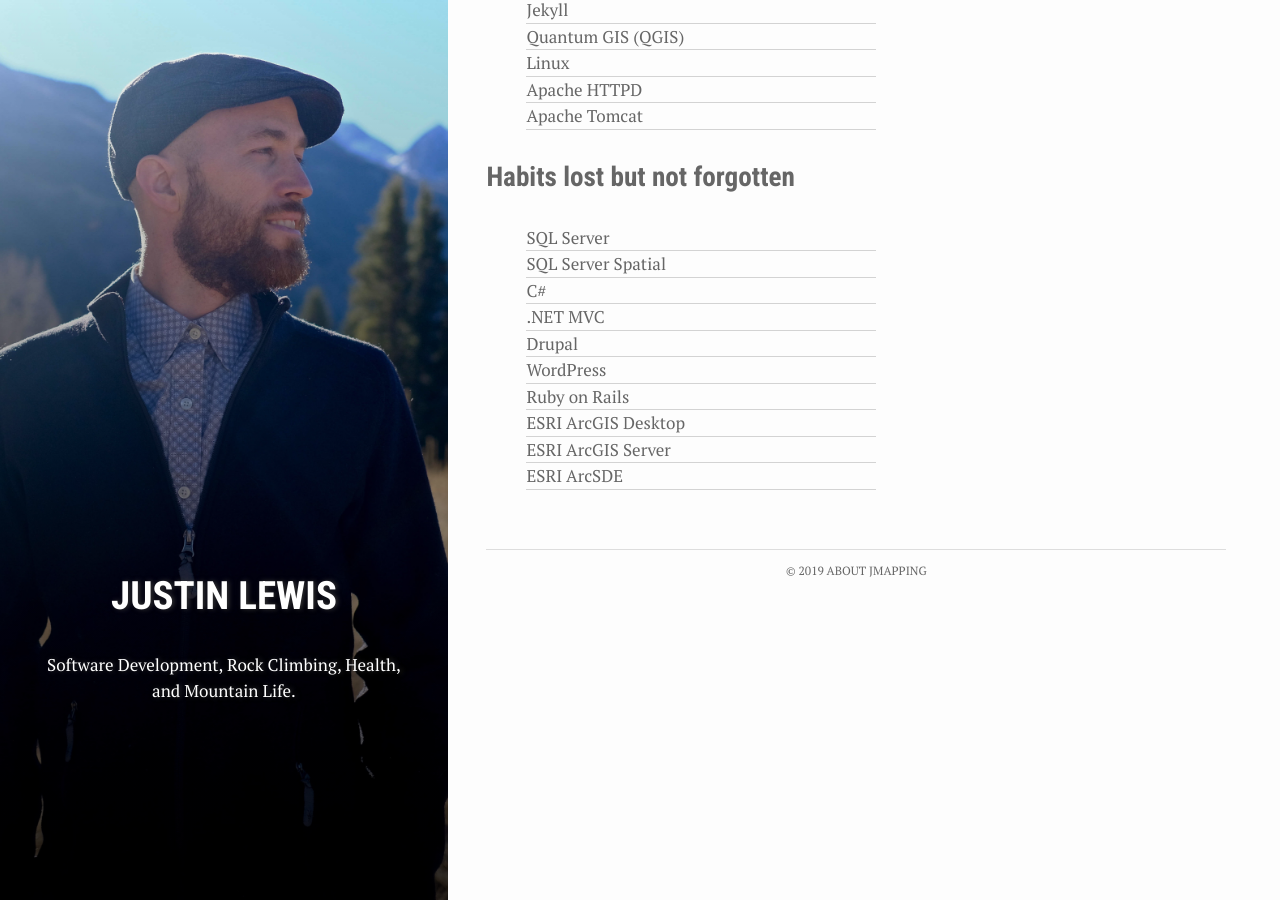
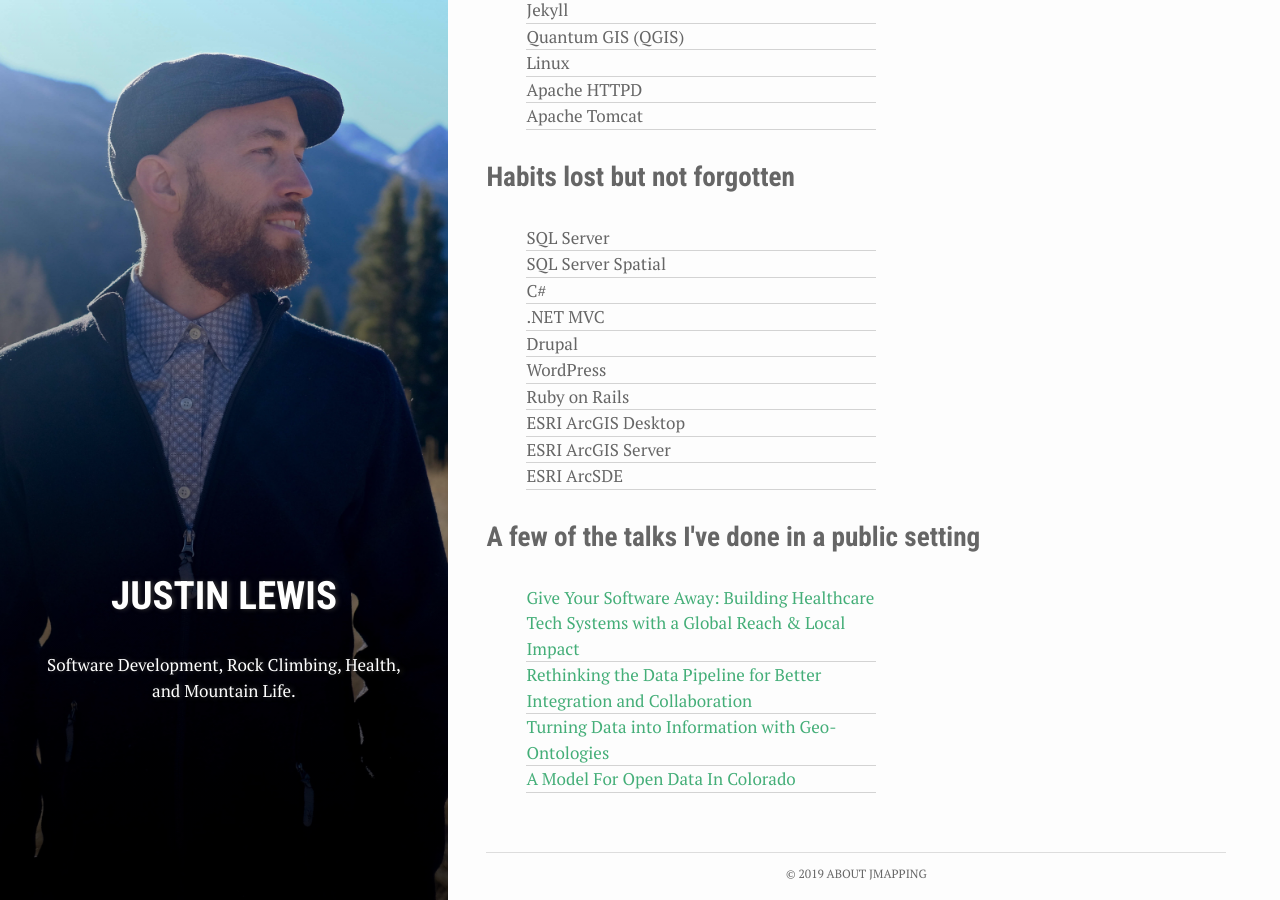
Before and after one commit to justinlewis/jmapping, a Jekyll site: the page built from index.html, in a window 1280 px wide and 900 px high, scrolled down 1579 px. Built offline with Jekyll 4.4.1, drawn with Linux system fonts in a browser that asks for light colours; nearby versions of some CDN libraries.

Commit message:
Update index.html

```diff
--- a/index.html
+++ b/index.html
@@ -68,3 +68,11 @@ summary: "Software Development, Rock Climbing, Health, and Mountain Life."
   <li>ESRI ArcGIS Server</li>
   <li>ESRI ArcSDE</li>
 </ul>
+
+<h3>A few of the talks I've done in a public setting</h3>
+<ul class="skills-list">
+  <li> <a href="https://www.tedxgj.com/sessions/give-your-software-away-building-healthcare-tech-systems-with-a-global-reach-local-impact/" target="_blank">Give Your Software Away: Building Healthcare Tech Systems with a Global Reach & Local Impact</a> </li>
+  <li> <a href="https://www.slideshare.net/slideshow/embed_code/key/nBwEl2SlblFQ0G" target="_blank">Rethinking the Data Pipeline for Better Integration and Collaboration</a> </li>
+  <li> <a href="https://vimeo.com/142207452" target="_blank">Turning Data into Information with Geo-Ontologies </a> </li>
+  <li> <a href="https://prezi.com/4fuyn_t6pvkd/a-model-for-open-data-in-colorado/" target="_blank">A Model For Open Data In Colorado </a> </li>
+</ul>
```
